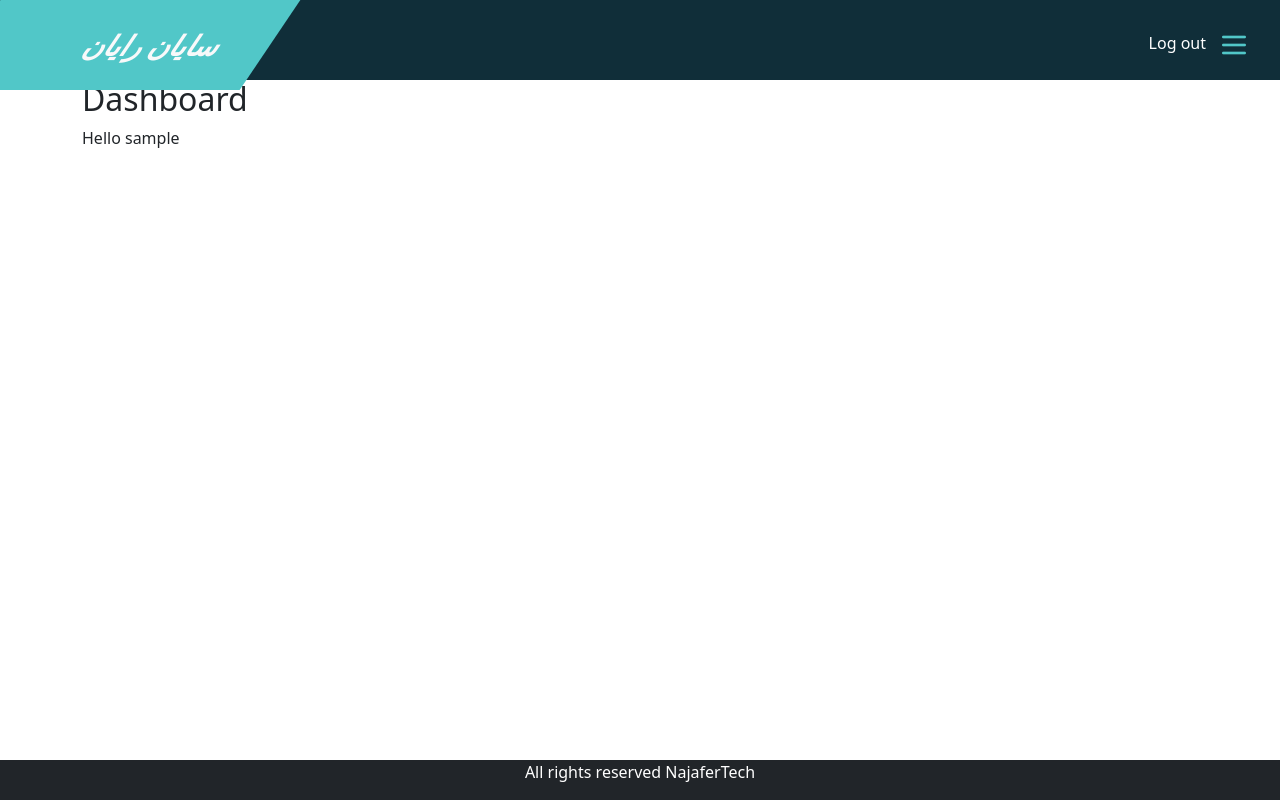
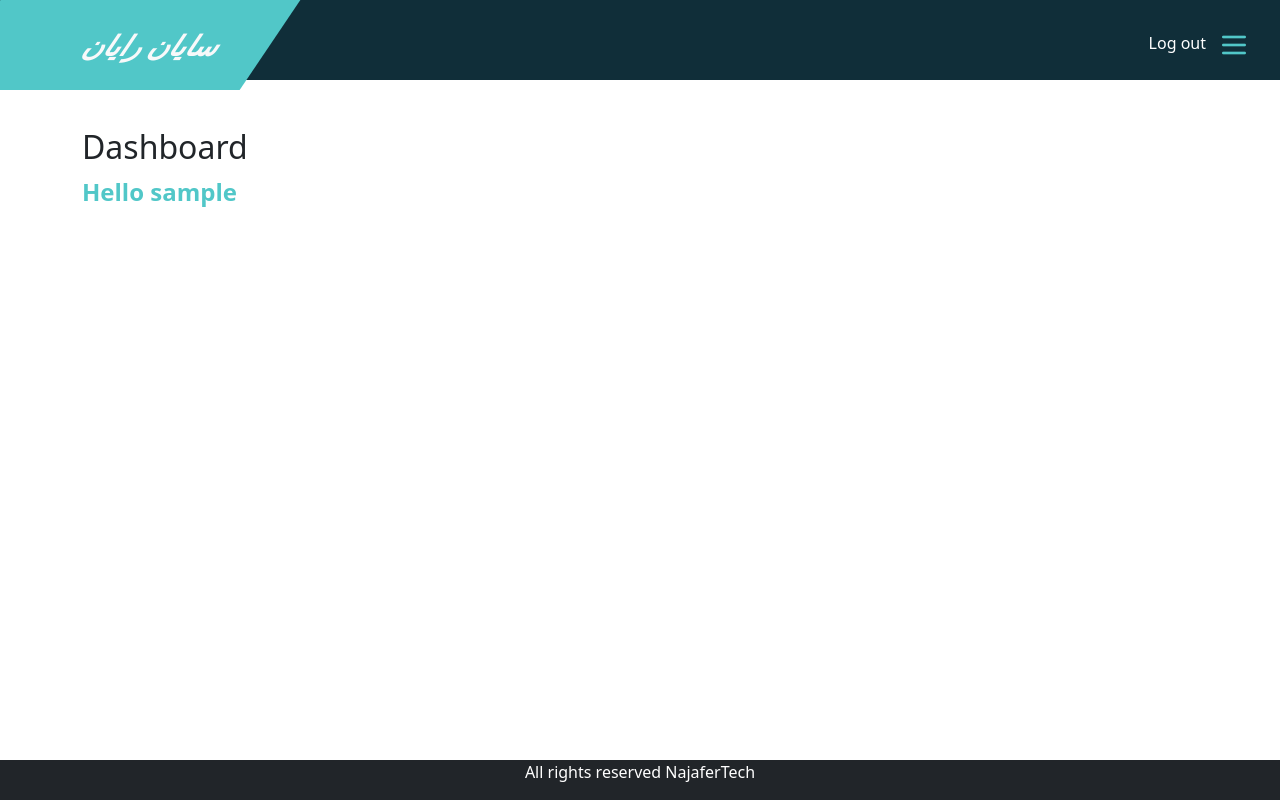
Before and after one commit to goofySunny/Task, an Angular app: page /dashboard in a window 1280 px wide. Built offline with nearby package versions, Linux system fonts and the light colour scheme; sample sign-in values are in the browser's storage.

Commit message:
minor changes to text

```diff
--- a/src/app/pages/dashboard/dashboard.component.html
+++ b/src/app/pages/dashboard/dashboard.component.html
@@ -1,8 +1,8 @@
-<div class="container">
+<div class="container mt-5">
     <div class="d-flex justify-content-center d-md-block">
         <h2>Dashboard</h2>
     </div>
-    <div class="d-flex justify-content-center d-md-block">
+    <div class="d-flex justify-content-center d-md-block fw-bold color-text fs-4">
         <p>Hello {{ username }}</p>
     </div>
 </div>
--- a/src/app/pages/dashboard/dashboard.component.scss
+++ b/src/app/pages/dashboard/dashboard.component.scss
@@ -0,0 +1,3 @@
+.color-text{
+    color: rgb(81, 199, 200);
+}
```
